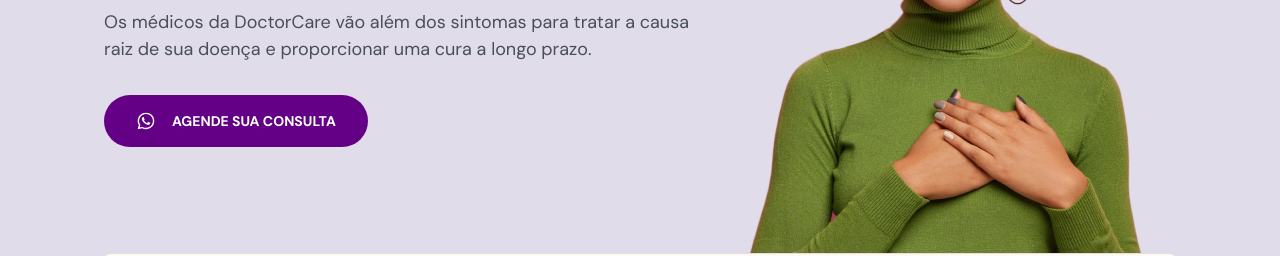
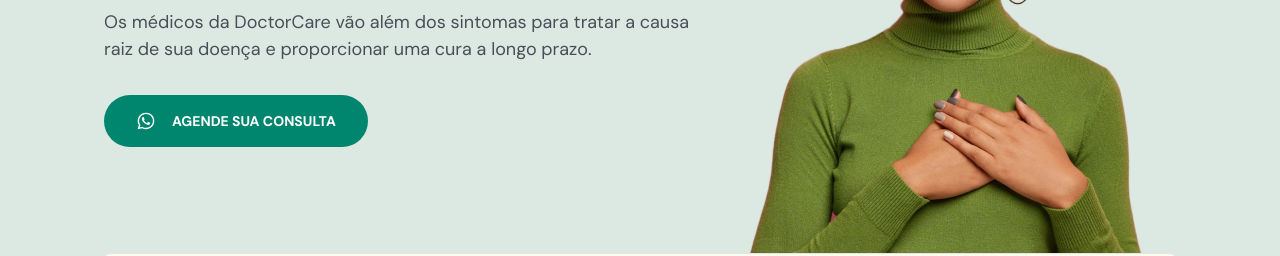
Before and after one commit to AbastosH/doctorcare, a plain HTML site: page index.html in a window 1280 px wide. Shown: the part 366-622 px from the top of the page. Drawn offline with nearby package versions, Linux system fonts and the light colour scheme.

Commit message:
Trocando a cor para HUE 170

```diff
--- a/style.css
+++ b/style.css
@@ -6,7 +6,7 @@
 }
 
 :root {
-  --hue: 285;
+  --hue: 170;
 
   --primary-color: hsl(var(--hue), 100%, 26%);
   --headline: hsl(210, 11%, 15%);
```
